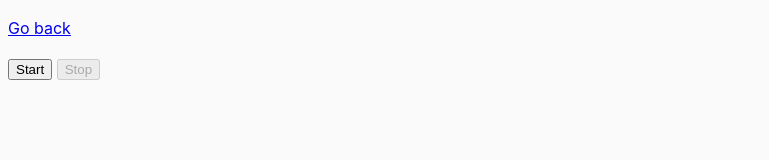
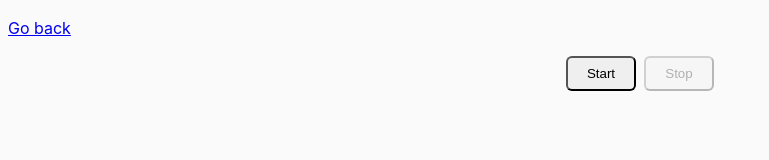
Before and after one commit to Sergii-Drozdiuk/goit-js-hw-09, a website built with Parcel: page src/01-color-switcher.html in a window 1280 px wide. Shown: the whole page, without its empty margins (0-769 px from the left). Built offline with nearby package versions, Linux system fonts and the light colour scheme.

Commit message:
update-task-01

```diff
--- a/src/01-color-switcher.html
+++ b/src/01-color-switcher.html
@@ -1,17 +1,21 @@
 <!DOCTYPE html>
 <html lang="en">
+
 <head>
   <meta charset="UTF-8" />
   <meta name="viewport" content="width=device-width, initial-scale=1.0" />
   <title>Color switcher</title>
   <link rel="stylesheet" href="css/common.css" />
 </head>
+
 <body>
   <p><a href="index.html">Go back</a></p>
-
-    <button type="button" data-start>Start</button>
-    <button type="button" data-stop>Stop</button>
+  <div style="display: flex; justify-content: center; gap: 8px;">
+    <button type="button" data-start style="width: 70px; height:35px; border-radius: 6px;">Start</button>
+    <button type="button" data-stop style="width: 70px; height:35px; border-radius: 6px;">Stop</button>
+  </div>
 
   <script src="js/01-color-switcher.js" type="module"></script>
 </body>
+
 </html>
--- a/src/js/01-color-switcher.js
+++ b/src/js/01-color-switcher.js
@@ -2,7 +2,6 @@ const startBtn = document.querySelector('button[data-start]');
 const stopBtn = document.querySelector('button[data-stop]');
 
 stopBtn.setAttribute("disabled", "")
-
 let timerId = null;
 
 startBtn.addEventListener("click", () => {
@@ -13,7 +12,6 @@ startBtn.addEventListener("click", () => {
   }, 1000);
 });
 
-
 stopBtn.addEventListener("click", () => {
    clearInterval(timerId);
    stopBtn.setAttribute("disabled", "");
```
Lines whose indentation alone changed are shown as unchanged.
